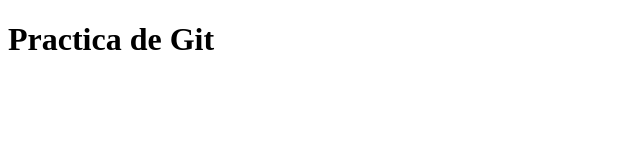
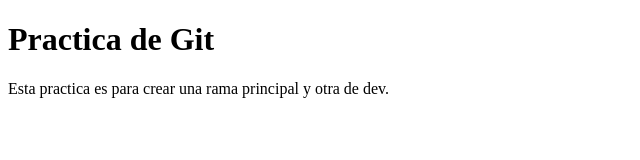
Before and after one commit to Reyshellt/practica-github, a plain HTML site: page index.html in a window 1280 px wide. Shown: the whole page, without its empty margins (0-640 px from the left). Drawn offline with Linux system fonts and the light colour scheme.

Commit message:
Agregando mas informacion en otra rama

```diff
--- a/index.html
+++ b/index.html
@@ -7,5 +7,11 @@
 </head>
 <body>
     <h1>Practica de Git</h1>
+
+    <section>
+        <p>
+            Esta practica es para crear una rama principal y otra de dev.
+        </p>
+    </section>
 </body>
 </html>
```
